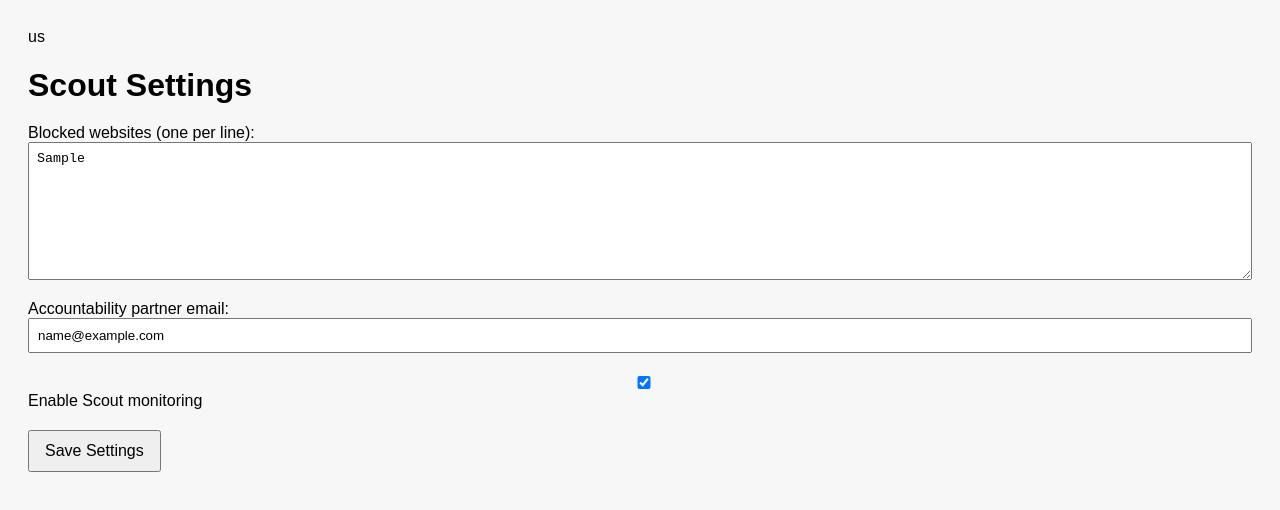
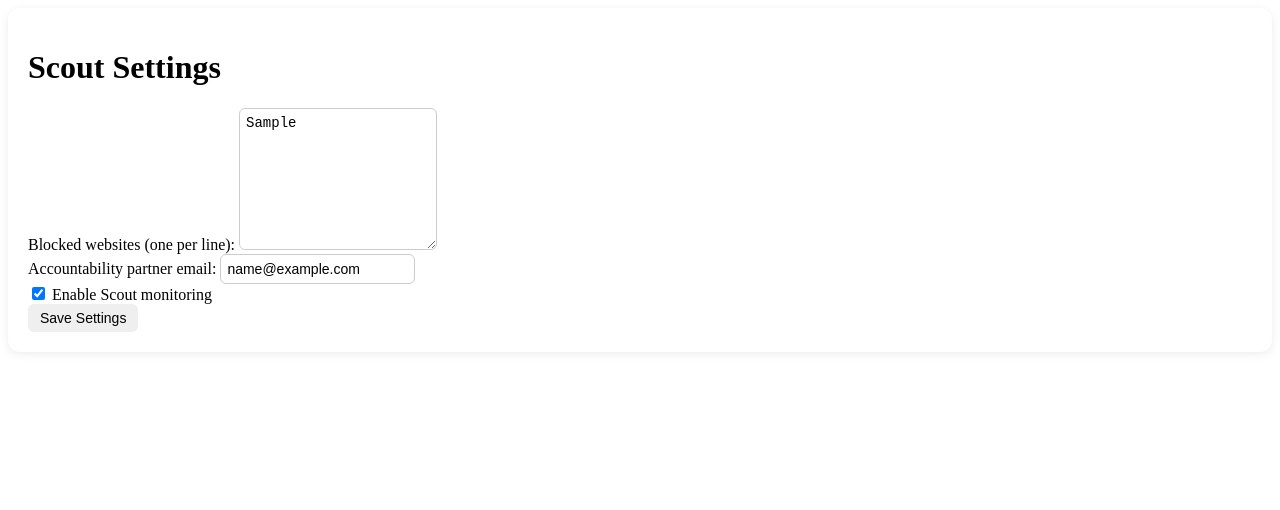
Before and after one commit to brettmariani923/ScoutAccountability, a browser extension: page Scout.Frontend/Scout/Extension/options.html in a window 1280 px wide. Both pictures are taken after typing "Sample", "name@example.com" into the empty fields and a click on the button "Save Settings". Drawn offline with Linux system fonts and the light colour scheme.

Commit message:
added js

```diff
--- a/Scout.Frontend/Scout/Extension/options.html
+++ b/Scout.Frontend/Scout/Extension/options.html
@@ -1,4 +1,3 @@
-us
 <!DOCTYPE html>
 <html>
 <head>
@@ -6,28 +5,31 @@ us
     <title>Scout Settings</title>
     <link rel="stylesheet" href="styles.css" />
 </head>
-<body>
+<body class="scout-body">
+    <div class="scout-card">
         <h1>Scout Settings</h1>
 
-    <div class="section">
+        <div class="scout-section">
             <label for="blockedSites">Blocked websites (one per line):</label>
-        <textarea id="blockedSites" rows="8"></textarea>
+            <textarea id="blockedSites" rows="8" placeholder="example.com&#10;facebook.com&#10;instagram.com"></textarea>
         </div>
 
-    <div class="section">
+        <div class="scout-section">
             <label for="email">Accountability partner email:</label>
-        <input id="email" type="email" />
+            <input id="email" type="email" placeholder="partner@example.com" />
         </div>
 
-    <div class="section">
-        <label>
+        <div class="scout-section">
+            <label class="inline-label">
                 <input id="enabled" type="checkbox" />
                 Enable Scout monitoring
             </label>
         </div>
 
         <button id="saveBtn">Save Settings</button>
+        <span id="status"></span>
 
         <script src="options.js"></script>
+    </div>
 </body>
 </html>
--- a/Scout.Frontend/Scout/Extension/options.js
+++ b/Scout.Frontend/Scout/Extension/options.js
@@ -1,28 +1,31 @@
-document.addEventListener("DOMContentLoaded", loadSettings);
-document.getElementById("saveBtn").addEventListener("click", save);
+document.addEventListener("DOMContentLoaded", () => {
+    const blockedSitesInput = document.getElementById("blockedSites");
+    const emailInput = document.getElementById("email");
+    const enabledCheckbox = document.getElementById("enabled");
+    const saveBtn = document.getElementById("saveBtn");
+    const statusSpan = document.getElementById("status");
 
-async function loadSettings() {
-    const { blockedSites, email, enabled } = await chrome.storage.sync.get([
-        "blockedSites",
-        "email",
-        "enabled"
-    ]);
+    // Load settings
+    chrome.storage.sync.get(["blockedSites", "email", "enabled"], (data) => {
+        const blockedSites = data.blockedSites || [];
+        blockedSitesInput.value = blockedSites.join("\n");
 
-    document.getElementById("blockedSites").value = (blockedSites || []).join("\n");
-    document.getElementById("email").value = email || "";
-    document.getElementById("enabled").checked = enabled ?? true;
-}
+        emailInput.value = data.email || "";
+        enabledCheckbox.checked = data.enabled ?? true;
+    });
 
-async function save() {
-    const blockedSites = document
-        .getElementById("blockedSites")
-        .value.split("\n")
-        .map(x => x.trim())
-        .filter(x => x.length > 0);
+    saveBtn.addEventListener("click", () => {
+        const blockedSites = blockedSitesInput.value
+            .split("\n")
+            .map(s => s.trim())
+            .filter(s => s.length > 0);
 
-    const email = document.getElementById("email").value;
-    const enabled = document.getElementById("enabled").checked;
+        const email = emailInput.value.trim();
+        const enabled = enabledCheckbox.checked;
 
-    await chrome.storage.sync.set({ blockedSites, email, enabled });
-    alert("Saved!");
-}
+        chrome.storage.sync.set({ blockedSites, email, enabled }, () => {
+            statusSpan.textContent = "Saved!";
+            setTimeout(() => statusSpan.textContent = "", 1500);
+        });
+    });
+});
--- a/Scout.Frontend/Scout/Extension/styles.css
+++ b/Scout.Frontend/Scout/Extension/styles.css
@@ -1,26 +1,37 @@
-body {
-    font-family: Arial, sans-serif;
-    padding: 20px;
-    background: #f7f7f7;
-}
-
-h1 {
-    margin-bottom: 20px;
-}
-
-.section {
-    margin-bottom: 20px;
-}
-
 textarea,
-input {
-    width: 100%;
-    padding: 8px;
-    box-sizing: border-box;
+input[type="email"] {
+    padding: 6px;
+    border-radius: 6px;
+    border: 1px solid #ccc;
+    font-size: 14px;
 }
 
 button {
-    padding: 10px 15px;
+    padding: 6px 12px;
+    border-radius: 6px;
+    border: none;
     cursor: pointer;
-    font-size: 16px;
+    font-size: 14px;
 }
+
+    button:hover {
+        filter: brightness(0.95);
+    }
+
+#status {
+    margin-left: 8px;
+    font-size: 12px;
+    color: green;
+}
+
+#statusText {
+    margin-bottom: 8px;
+    font-size: 13px;
+}
+
+.scout-card {
+    background: white;
+    padding: 20px;
+    border-radius: 12px;
+    box-shadow: 0 2px 10px rgba(0,0,0,0.08);
+}
```
Also changed, not shown: Scout.Frontend/Scout/Extension/background.js (+34 -24 lines), Scout.Frontend/Scout/Extension/icons/popup.html (added, +24 -0 lines), Scout.Frontend/Scout/Extension/popup.js (added, +34 -0 lines), Scout.Frontend/Scout/Extension/manifest.json, 2 other files. Lines whose indentation alone changed are shown as unchanged.
